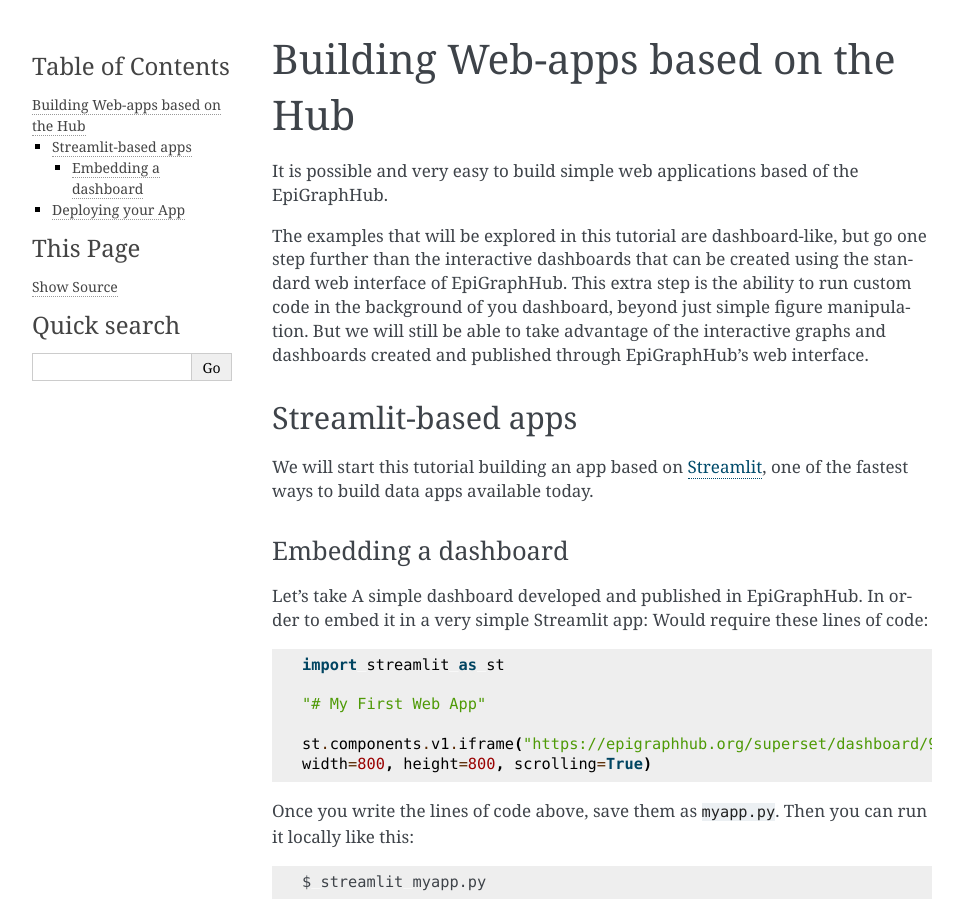
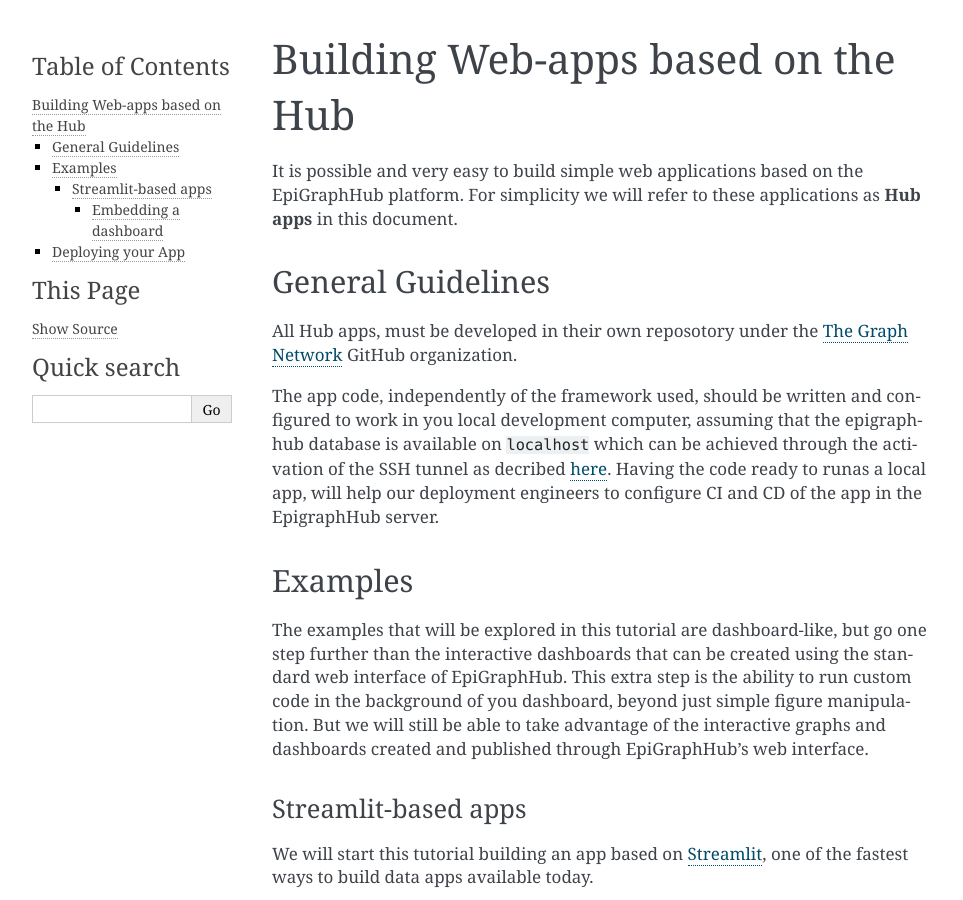
Before and after one commit to thegraphnetwork/EpiGraphHub, a Sphinx documentation site: the page built from Documentation/hubapps.md, in a window 1280 px wide and 900 px high. Shown: the whole window, without its empty margins (148-1111 px from the left). Built offline with Sphinx 7.4.7, drawn with Linux system fonts in a browser that asks for light colours.

Commit message:
Updated hubapps page

````diff
--- a/Documentation/hubapps.md
+++ b/Documentation/hubapps.md
@@ -1,14 +1,21 @@
 # Building Web-apps based on the Hub
 
-It is possible and very easy to build simple web applications based of the EpiGraphHub.
+It is possible and very easy to build simple web applications based on the EpiGraphHub platform. For simplicity we will refer to these applications as **Hub apps** in this document.
 
+## General Guidelines
+All Hub apps, must be developed in their own reposotory under the [The Graph Network](https://github.com/thegraphnetwork) GitHub organization.
+
+The app code, independently of the framework used, should be written and configured to work in you local development computer, assuming that the epigraphhub database is available on `localhost` which can be achieved through the activation of the SSH tunnel as decribed [here](https://epigraphhub.readthedocs.io/en/latest/dataanalysis.html). Having the code ready to runas a local app, will help our deployment engineers to configure CI and CD of the app in the EpigraphHub server.
+
+
+## Examples
 The examples that will be explored in this tutorial are dashboard-like, but go one step further than the interactive dashboards that can be created using the standard web interface of EpiGraphHub. This extra step is the ability to run custom code in the background of you dashboard, beyond just simple figure manipulation. But we will still be able to take advantage of the interactive graphs and dashboards created and published through EpiGraphHub's web interface.
 
-## Streamlit-based apps
+### Streamlit-based apps
 
 We will start this tutorial building an app based on [Streamlit](https://streamlit.io), one of the fastest ways to build data apps available today.
 
-### Embedding a dashboard
+#### Embedding a dashboard
 Let's take A simple dashboard developed and published in EpiGraphHub. In order to embed it in a very simple Streamlit app: Would require these lines of code:
 
 ```python
````
